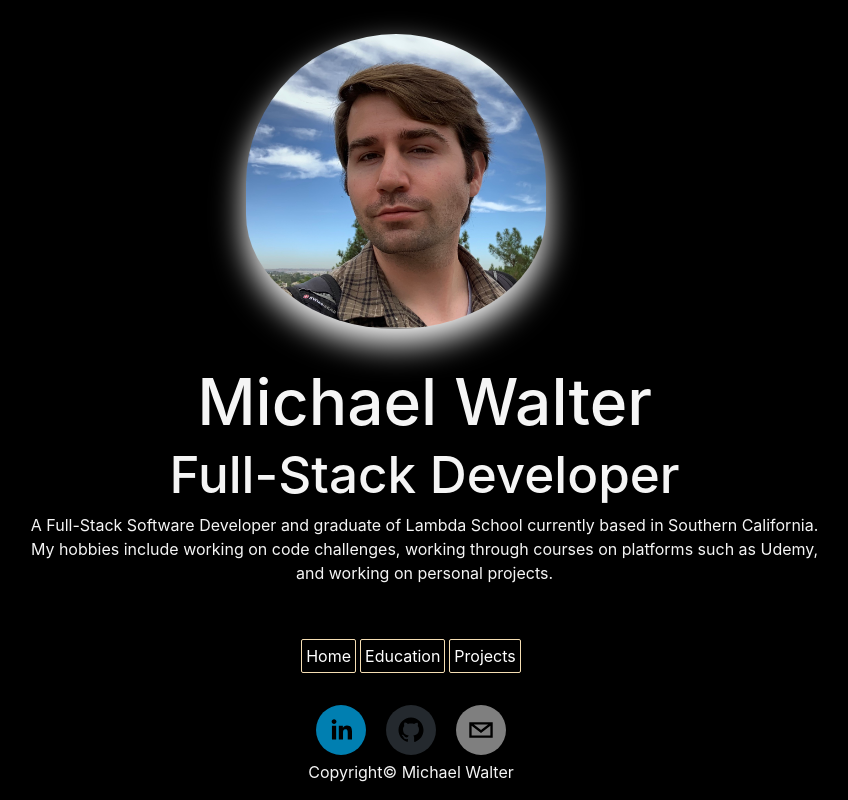
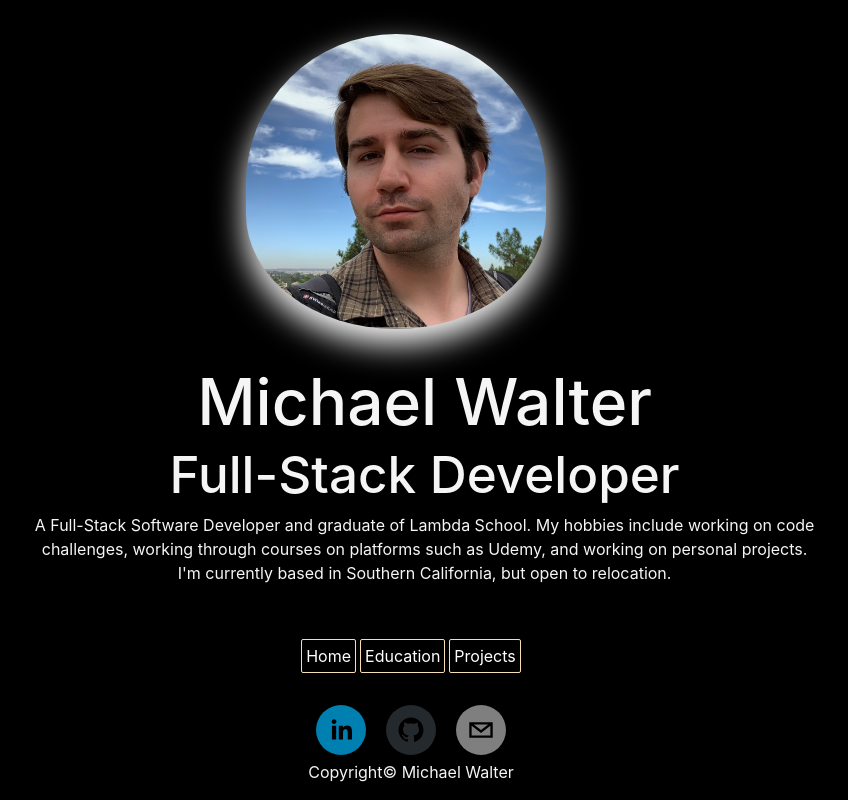
Before and after one commit to M-PAW/mpaw-portfolio, a React (Create React App) app: page / in a window 1280 px wide. Shown: the whole page, without its empty margins (229-1077 px from the left). Built offline with nearby package versions, Linux system fonts and the light colour scheme.

Commit message:
reworded description in home component.

```diff
--- a/src/components/Home.js
+++ b/src/components/Home.js
@@ -18,8 +18,8 @@ const Home = () => {
             </div>
             <div>
               <p>
-                <span classNanme="indent">A</span> Full-Stack Software Developer and graduate of Lambda School
-                currently based in Southern California. My hobbies include working on code challenges, working through courses on platforms such as Udemy, and working on personal projects.
+                <span classNanme="indent">A</span> Full-Stack Software Developer and graduate of Lambda School.
+                My hobbies include working on code challenges, working through courses on platforms such as Udemy, and working on personal projects.<br/>I'm currently based in Southern California, but open to relocation.
               </p>
             </div>
           </div>
--- a/src/components/Navigation.js
+++ b/src/components/Navigation.js
@@ -19,7 +19,7 @@ const Navigation = () => {
           <Link to='/Projects'>Projects</Link>
         </div>
         {/* <div>
-          <Link to='/Contact'>Contact</Link>
+          <a href='/Contact'>Contact</Link>
         </div> */}
       </div>
     </div>
```
